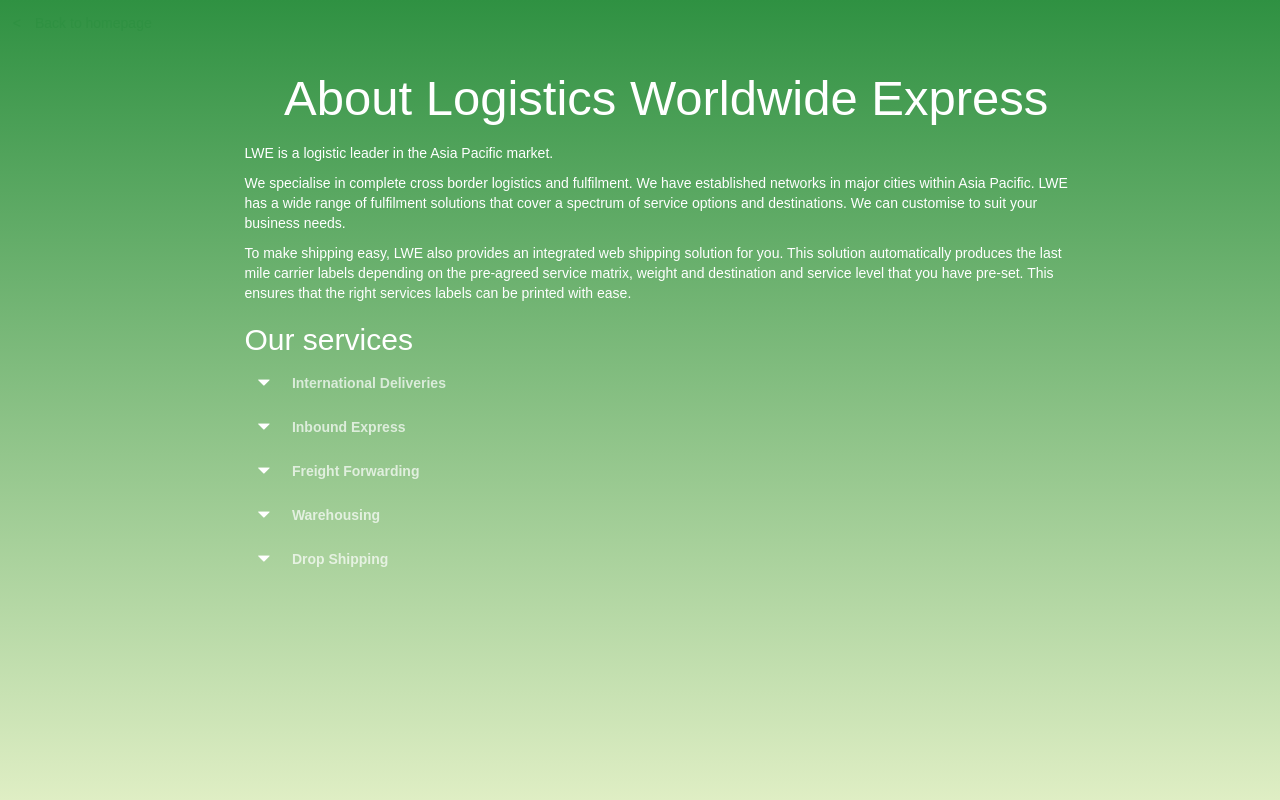
After one commit to Neelie5196/lwebuy_beta, a PHP site: page /loginsystem/about.php in a window 1280 px wide. The commit adds this page. Run offline with PHP 8.4, Linux system fonts and the light colour scheme; some libraries are stand-ins or nearby versions.

Commit message:
about and inventory

```diff
--- /dev/null
+++ b/about.php
@@ -0,0 +1,145 @@
+<!DOCTYPE html>
+<html data-ng-app="myApp">
+    <head>
+        <title>LWE Buy</title>
+        <meta charset="utf-8" />
+        <meta name="viewport" content="width=device-width, initialscale=1.0"/>
+        <!-- Bootstrap -->
+        <link rel="stylesheet" href="https://maxcdn.bootstrapcdn.com/bootstrap/3.3.7/css/bootstrap.min.css">
+        <script src="https://ajax.googleapis.com/ajax/libs/jquery/3.2.1/jquery.min.js"></script>
+        <script src="https://maxcdn.bootstrapcdn.com/bootstrap/3.3.7/js/bootstrap.min.js"></script>
+
+        <!--stylesheet-->
+        <link href="frameworks/css/style.css" rel="stylesheet"/>
+        <!-- HTML5 Shim and Respond.js IE8 support of HTML5 elements and media queries -->
+        <!-- WARNING: Respond.js doesn't work if you view the page via file:// -->
+        <!--[if lt IE 9]>
+        <script src="js/html5shiv.js"></script>
+        <script src="js/respond.min.js"></script>
+        <![endif]-->
+
+    </head>
+
+    <body class="linearbg">
+        <div class="row loginrow1">
+            <div class="col-xs-6 col-md-6 col-lg-6">
+                <p>
+                    <a href="index.php" class="aback">&lt;&emsp;Back to homepage</a>
+                </p>
+            </div>
+        </div>
+
+        <div class="row">
+            <div class="col-xs-12 col-md-8 col-lg-8 col-md-push-2 col-lg-push-2 contact">
+                <h1 class="bigh1 center hidden-xs hidden-sm">About Logistics Worldwide Express</h1>
+                <h1 class="smh1 center hidden-lg hidden-md">About Logistics Worldwide Express</h1>
+
+                <p class="subtitle">LWE is a logistic leader in the Asia Pacific market.</p>
+
+                <p class="subtitle">We specialise in complete cross border logistics and fulfilment. We have established networks in major cities within Asia Pacific. LWE has a wide range of fulfilment solutions that cover a spectrum of service options and destinations. We can customise to suit your business needs.</p>
+
+                <p class="subtitle">To make shipping easy, LWE also provides an integrated web shipping solution for you. This solution automatically produces the last mile carrier labels depending on the pre-agreed service matrix, weight and destination and service level that you have pre-set. This ensures that the right services labels can be printed with ease.</p>
+
+                <h2 class="hidden-xs hidden-sm">Our services</h2>
+                <h2 class="smh2 hidden-lg hidden-md">Our services</h2>
+
+                <p><button class="btn btnservice left" type="button" data-toggle="collapse" data-target="#internationald"><span class="glyphicon glyphicon-triangle-bottom"></span> &emsp; International Deliveries</button></p>
+
+                <div id="internationald" class="collapse serviceinfo">
+                    <table class="servicetbl">
+                        <tr>
+                            <td class="imgcol"><img src="resources/img/service/i.e.JPG" alt="international express" width="100%" /></td>
+                            <td>
+                                <p class="coltitle">International Express</p>
+                                <p>International Express is an international door-to-door solution for your time-sensitive goods.</p>
+                                <p>Our system is seamlessly integrated with our global logistic partners. Your shipments are delivered to your customers’ doorstep by local fulfilment experts.</p>
+                                <p>Full tracking details are provided, and proof of delivery is available upon request.</p>
+                            </td>
+                        </tr>
+
+                        <tr>
+                            <td class="imgcol"><img src="resources/img/service/i.p.JPG" alt="international parcel" width="100%" /></td>
+                            <td>
+                                <p class="coltitle">International Parcels</p>
+                                <p>International Parcels is an economical and time definite delivery solution that is designed for small parcel shipments.</p>
+                                <p>This solution is intelligently integrated and optimised to ensure that your International Parcel shipments are delivered within a specific time frame.</p>
+                                <p>This solution also comes with a full online tracking service at an affordable cost.</p>
+                            </td>
+                        </tr>
+
+                        <tr>
+                            <td class="imgcol"><img src="resources/img/service/i.pa.JPG" alt="postal packets" width="100%" /></td>
+                            <td>
+                                <p class="coltitle">Postal Packets</p>
+                                <p>With Inbound Express (otherwise known as IPX), LWE will help its customers to import their goods purchased from overseas and have it delivered right to their doorstep. LWE can arrange for a pick up from suppliers, and provide assistance on shipping documentation and customs clearance. LWE strives to ensure smooth and safe delivery of all transacted goods.</p>
+                                <p>When there are cases of a supplier providing cheaper courier charges locally, customers may opt for the supplier to ship their goods directly to LWE’s carefully curated warehouses. From the warehouse, LWE will manage the logistics to get the product to you. Having your suppliers’ ship to LWE’s local warehouses will also allow you to manage your shipping costs.</p>
+                            </td>
+                        </tr>
+                    </table>
+                </div>
+
+                <p><button class="btn btnservice left" type="button" data-toggle="collapse" data-target="#inbounde"><span class="glyphicon glyphicon-triangle-bottom"></span> &emsp; Inbound Express</button></p>
+
+                <div id="inbounde" class="collapse serviceinfo">
+                    <table class="servicetbl">
+                        <tr>
+                            <td class="imgcol"><img src="resources/img/service/inbound.JPG" alt="inbound" width="100%" /></td>
+                            <td>
+                                <p class="coltitle">Inbound Express</p>
+                                <p>International Postal Packets is best suited for lightweight packages that weigh less than 2kg.</p>
+                                <p>With priorities on worldwide distribution and cost competitiveness, this Postal Packet service provides the most optimal option to have your shipments distributed internationally.</p>
+                                <p>Postal Packets also come with an option of registered services, allowing these packages to be traced online with a delivery confirmation.</p>
+                            </td>
+                        </tr>
+                    </table>
+                </div>
+
+                <p><button class="btn btnservice left" type="button" data-toggle="collapse" data-target="#freightf"><span class="glyphicon glyphicon-triangle-bottom"></span> &emsp; Freight Forwarding</button></p>
+
+                <div id="freightf" class="collapse serviceinfo">
+                    <table class="servicetbl">
+                        <tr>
+                            <td class="imgcol"><img src="resources/img/service/ff.JPG" alt="freight forwarding" width="100%" /></td>
+                            <td>
+                                <p class="coltitle">Freight Forwarding</p>
+                                <p>For heavier or larger shipments, LWE provides global and cost effective services to ensure your needs are met. We offer a wide range of logistic options that we are sure you will find suitable for your business.</p>
+                                <p>LWE also provides proper packing services to ensure that the shipment is secured during transit. Once the shipment arrives to its destination, LWE can also assist in managing customs clearance to have the shipment delivered to your preferred location. LWE has a dedicated team as well as the technology infrastructure to ensure that your distribution preference can be properly executed.</p>
+                            </td>
+                        </tr>
+                    </table>
+                </div>
+
+                <p><button class="btn btnservice left" type="button" data-toggle="collapse" data-target="#warehousing"><span class="glyphicon glyphicon-triangle-bottom"></span> &emsp; Warehousing</button></p>
+
+                <div id="warehousing" class="collapse serviceinfo">
+                    <table class="servicetbl">
+                        <tr>
+                            <td class="imgcol"><img src="resources/img/service/warehouse.JPG" alt="warehousing" width="100%" /></td>
+                            <td>
+                                <p class="coltitle">Warehousing</p>
+                                <p>LWE provides warehousing capabilities to manage customers’ inventory and stock. This allows our customers to focus on developing the business side of things.</p>
+                                <p>We are also able to pre-ship your goods in bulk and arrange for it to be stored at a specific destination. Individual orders can also be fulfilled locally. Fast moving products can also be absorbed into our efficient last mile delivery system.</p>
+                                <p>LWE can also arrange for bonded warehouses to serve as your regional distribution centre within South East Asia. Bulk goods will be shipped from the country of origin directly into the bonded warehouses. Then the goods will be separated and shipped out to their specific destinations. This method saves our customers from import taxes as goods are shipped in bulk to a warehouse, prior to the goods being shipped out individually.</p>
+                            </td>
+                        </tr>
+                    </table>
+                </div>
+
+                <p><button class="btn btnservice left" type="button" data-toggle="collapse" data-target="#drops"><span class="glyphicon glyphicon-triangle-bottom"></span> &emsp; Drop Shipping</button></p>
+
+                <div id="drops" class="collapse serviceinfo">
+                    <table class="servicetbl">
+                        <tr>
+                            <td class="imgcol"><img src="resources/img/service/drop.JPG" alt="drop shipping" width="100%" /></td>
+                            <td>
+                                <p class="coltitle">Drop Shipping</p>
+                                <p>This service will benefit customers who are purchasing overseas stocks to be imported back to their home country, prior to shipping them out individually to their respective buyers.</p>
+                                <p>Once LWE picks up your stocks from the nominated origin country, we can have your stocks stored temporarily. The stocks will then be processed into individual orders, and shipped directly to your buyers. This solution is ideal as it saves time and cost.</p>
+                            </td>
+                        </tr>
+                    </table>
+                </div>
+            </div>
+        </div>
+    </body>
+</html>
--- a/admin/request.php
+++ b/admin/request.php
@@ -66,7 +66,7 @@ $result4 = mysqli_query($con, $query4);
 
     <div class="row">
         <div class="col-xs-12 col-md-12 col-lg-12">
-            <table class="tblITab">
+            <table class="tblRTab">
                 <tr>
                     <td class="wborder"><button class="btn-link btntab" id="btnrpurchase" onclick="funcRPurchase()">Purchases</button></td>
                     <td><button class="btn-link btntab" id="btnrhistory" onclick="funcRHistory()">History</button></td>
--- a/frameworks/css/style.css
+++ b/frameworks/css/style.css
@@ -737,6 +737,12 @@ body {
 .tblITab {
     margin-left: 5%;
     margin-bottom: 1%;
+    width: 20%;
+}
+
+.tblRTab {
+    margin-left: 5%;
+    margin-bottom: 1%;
     width: 15%;
 }
 
@@ -760,12 +766,12 @@ body {
     display: block;
 }
 
-#ppayment, #pproceed, #preceive, #pdecline, #ireceive, #srequest, #sinsuff, #sproceed, #sreceive, #sdecline, #chgPass, #passno, #chgPasss, #passnos, #chistory, #pcard, #ptrans, #rhistory, #wslot, #wwarehouse, #acustomer, #astaff, #pship, #phistory, #pcredit, #poutstand, #pinsuff, #omessage {
+#ppayment, #pproceed, #preceive, #pdecline, #ireceive, #srequest, #sinsuff, #sproceed, #sreceive, #sdecline, #chgPass, #passno, #chgPasss, #passnos, #chistory, #pcard, #ptrans, #rhistory, #wslot, #wwarehouse, #acustomer, #astaff, #pship, #phistory, #pcredit, #poutstand, #pinsuff, #omessage, #iwarehouse {
     display: none;
 }
 
 #btnprequest, #btnipending, #btnsitem, #btncrequest, #btnrpurchase, #btnwpending, #btnaadmin, #btnppurchase, #btnorate {
-    font-weight: bold!important;
+    font-weight: bold;
 }
 
 .adcontainer {
@@ -1068,3 +1074,43 @@ body {
 .formfield::placeholder {
     color: rgba(255, 255, 255, 0.5);
 }
+
+.subtitle {
+    color: rgba(255, 255, 255);
+}
+
+.btnservice, .btnservice:focus, .btnservice:active, .btnservice:visited {
+    width: 100%;
+    font-weight: bold;
+    background: none;
+    color: rgba(255, 255, 255, 0.7);
+    outline: none!important;
+    box-shadow: none!important;
+}
+
+.btnservice:hover {
+    color: #fff;
+    outline: none!important;
+}
+
+.btnservice .glyphicon {
+    font-size: 90%;
+}
+
+.servicetbl td {
+    vertical-align: top;
+    padding: 1%;
+}
+
+.imgcol {
+    width: 20%;
+}
+
+.coltitle {
+    font-weight: bold;
+    font-size: 120%;
+}
+
+.serviceinfo {
+    padding-left: 4%;
+}
```
Also changed, not shown: user/inventory.php (+34 -1 lines).
